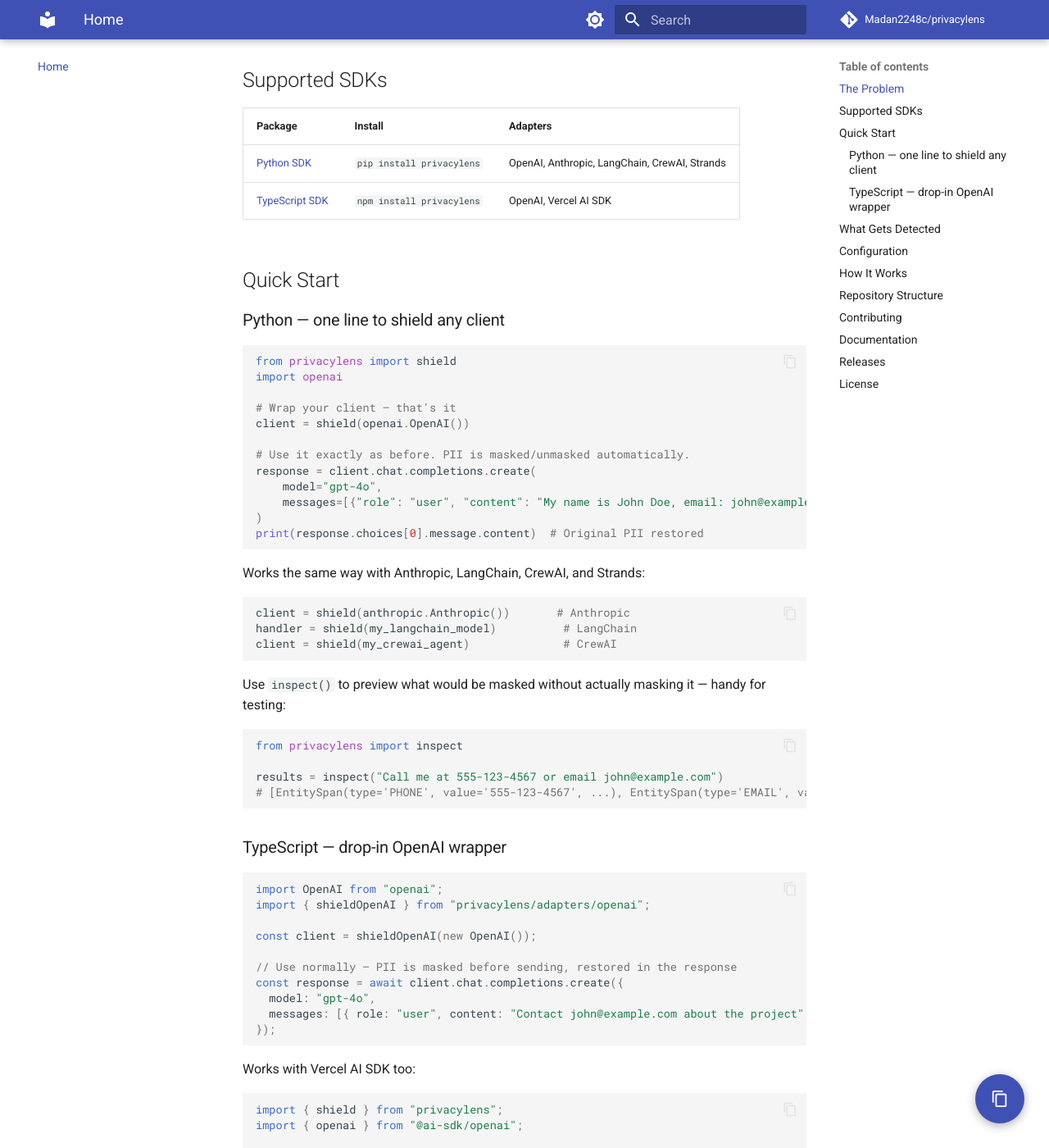
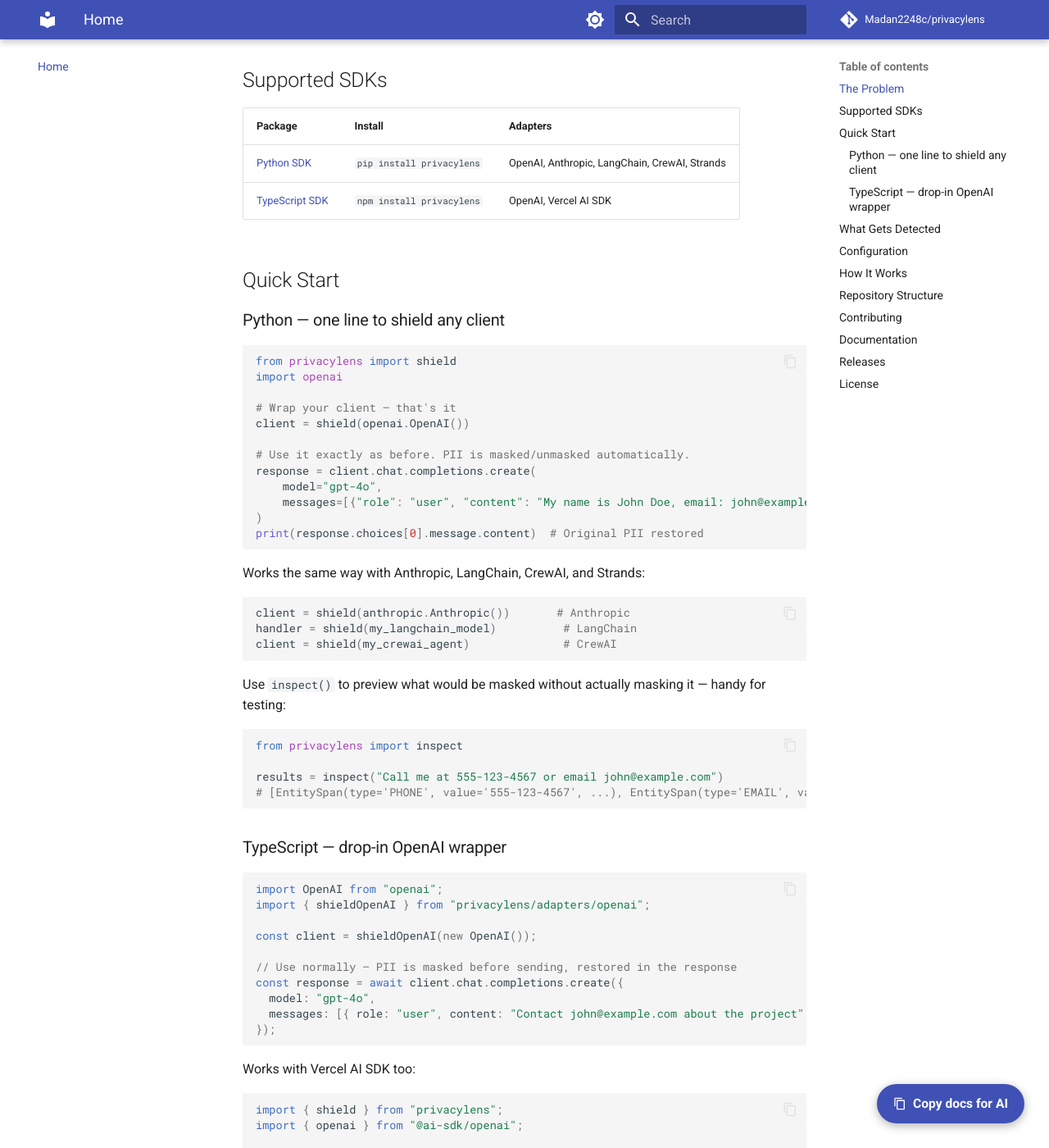
Before and after one commit to Madan2248c/privacylens, an MkDocs documentation site: the page built from docs/index.md, in a window 1280 px wide and 1400 px high, scrolled down 548 px. Shown: the whole window at 82% size. Built offline with MkDocs 1.6.1 and Material for MkDocs 9.7.7, drawn with Linux system fonts in a browser that asks for light colours; comment, search, counter and statistics services are not loaded.

Commit message:
docs: restore pill-shaped floating Copy docs for AI button

```diff
--- a/docs/js/ai-copy.js
+++ b/docs/js/ai-copy.js
@@ -30,12 +30,14 @@
   const btn = document.createElement("button");
   btn.id = "ai-copy-all";
   btn.title = "Copy full docs for AI";
-  btn.innerHTML = `<svg xmlns="http://www.w3.org/2000/svg" viewBox="0 0 24 24" fill="currentColor" width="22" height="22"><path d="M19 21H8V7h11m0-2H8a2 2 0 0 0-2 2v14a2 2 0 0 0 2 2h11a2 2 0 0 0 2-2V7a2 2 0 0 0-2-2m-3-4H4a2 2 0 0 0-2 2v14h2V3h12V1Z"/></svg>`;
+  btn.innerHTML = `<svg xmlns="http://www.w3.org/2000/svg" viewBox="0 0 24 24" fill="currentColor" width="16" height="16"><path d="M19 21H8V7h11m0-2H8a2 2 0 0 0-2 2v14a2 2 0 0 0 2 2h11a2 2 0 0 0 2-2V7a2 2 0 0 0-2-2m-3-4H4a2 2 0 0 0-2 2v14h2V3h12V1Z"/></svg><span>Copy docs for AI</span>`;
 
   document.body.appendChild(btn);
 
   btn.addEventListener("click", () => {
     fetchAndCopy(SITE_BASE + "llms-full.txt", () => {
+      const span = btn.querySelector("span");
+      if (span) { span.textContent = "Copied!"; setTimeout(() => (span.textContent = "Copy docs for AI"), 2000); }
       btn.classList.add("ai-copied");
       setTimeout(() => btn.classList.remove("ai-copied"), 2000);
     });
--- a/docs/stylesheets/extra.css
+++ b/docs/stylesheets/extra.css
@@ -4,45 +4,28 @@
   bottom: 1.5rem;
   right: 1.5rem;
   z-index: 999;
-  width: 3rem;
-  height: 3rem;
-  border-radius: 50%;
+  display: flex;
+  align-items: center;
+  gap: 0.4rem;
+  padding: 0 1rem;
+  height: 2.4rem;
+  border-radius: 2rem;
   border: none;
   background: var(--md-primary-fg-color);
   color: var(--md-primary-bg-color);
+  font-size: 0.78rem;
+  font-weight: 600;
   cursor: pointer;
-  display: flex;
-  align-items: center;
-  justify-content: center;
   box-shadow: 0 3px 12px rgba(0, 0, 0, 0.3);
   transition: transform 0.15s ease, box-shadow 0.15s ease;
+  white-space: nowrap;
 }
 
 #ai-copy-all:hover {
-  transform: scale(1.1);
+  transform: scale(1.04);
   box-shadow: 0 5px 16px rgba(0, 0, 0, 0.35);
 }
 
 #ai-copy-all.ai-copied {
   background: #2e7d32;
 }
-
-/* Tooltip on hover */
-#ai-copy-all::after {
-  content: attr(title);
-  position: absolute;
-  right: 3.5rem;
-  background: rgba(0, 0, 0, 0.75);
-  color: #fff;
-  font-size: 0.72rem;
-  padding: 0.3rem 0.6rem;
-  border-radius: 0.3rem;
-  white-space: nowrap;
-  opacity: 0;
-  pointer-events: none;
-  transition: opacity 0.15s;
-}
-
-#ai-copy-all:hover::after {
-  opacity: 1;
-}
```
